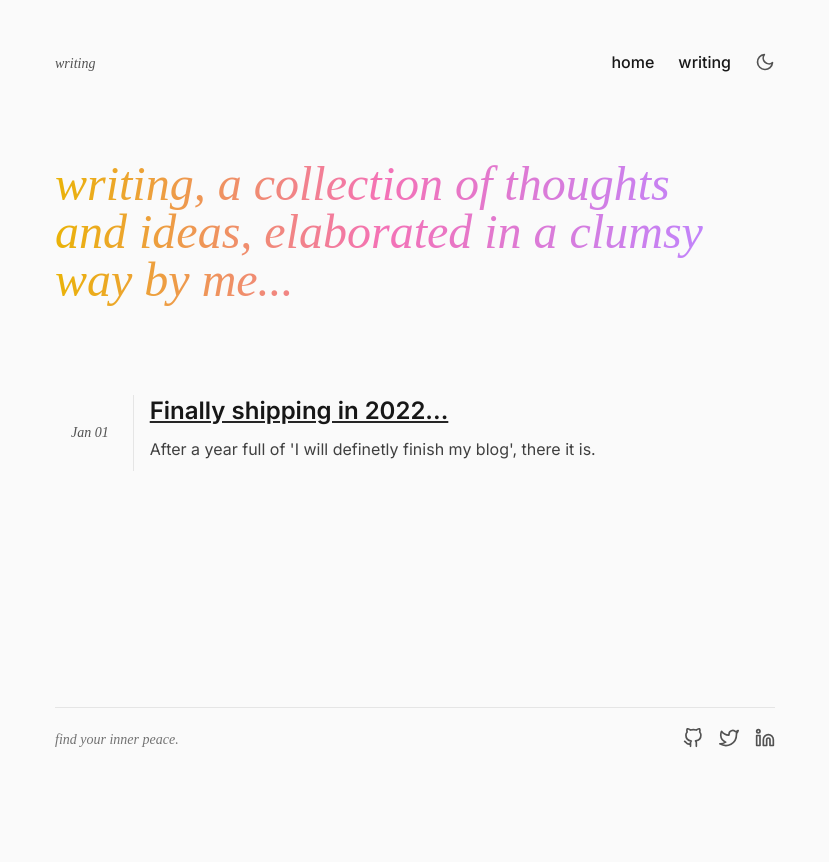
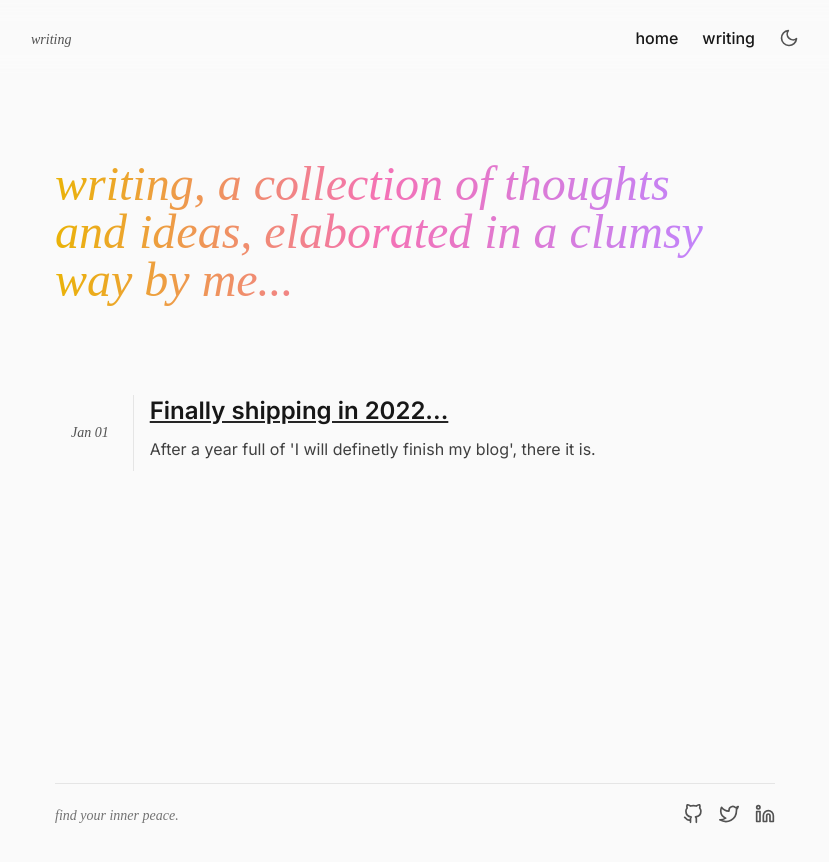
Before and after one commit to mariusflorescu/mariusflorescu.io, a Next.js app: page /writing in a window 1280 px wide. Shown: the top 862 px of the page, without its empty margins (225-1054 px from the left). Before the commit the page ends 800 px from the top, so only its background shows below. Built offline with nearby package versions, Linux system fonts and the light colour scheme; a web font is replaced by a local one.

Commit message:
sticky header, refactored container

```diff
--- a/components/Container/index.tsx
+++ b/components/Container/index.tsx
@@ -1,7 +1,11 @@
 import React from "react";
 
-const Container: React.FC = ({ children }) => {
-  return <div className="h-full container mx-auto p-6">{children}</div>;
-};
+const Container: React.FC<
+  React.DetailedHTMLProps<React.HTMLAttributes<HTMLDivElement>, HTMLDivElement>
+> = ({ children, ...props }) => (
+  <div className={`h-full container mx-auto ${props.className}`}>
+    {children}
+  </div>
+);
 
 export default Container;
--- a/components/Nav/index.tsx
+++ b/components/Nav/index.tsx
@@ -1,6 +1,7 @@
 import React from "react";
 import { useRouter } from "next/router";
 import Item from "./Item";
+import Container from "@components/Container";
 import ThemeChanger from "@components/ThemeChanger";
 
 type TRoute = {
@@ -13,7 +14,8 @@ const Nav = () => {
   const title = router.pathname?.split("/")[1];
 
   return (
-    <nav className="w-full py-6 flex justify-between items-center">
+    <nav className="p-6 sticky top-0 w-full backdrop-blur-lg backdrop-saturate-200">
+      <Container className="flex justify-between items-center">
         <span className="opacity-0 md:opacity-100 prose prose-neutral dark:prose-invert">
           <em className="text-neutral-600 dark:text-neutral-400 text-sm">
             {title === "" ? "home" : title}
@@ -29,6 +31,7 @@ const Nav = () => {
             <ThemeChanger />
           </li>
         </ul>
+      </Container>
     </nav>
   );
 };
--- a/layout/Main/index.tsx
+++ b/layout/Main/index.tsx
@@ -4,15 +4,17 @@ import Nav from "../../components/Nav";
 import Footer from "../../components/Footer";
 
 const Layout: React.FC = ({ children }) => (
-  <Container>
+  <div className="w-full h-full">
+    <Nav />
+    <Container className="p-6">
       <div className="w-full h-full flex flex-col">
-      <Nav />
         <article className="w-full py-3 grow prose prose-neutral dark:prose-invert">
           {children}
         </article>
         <Footer />
       </div>
     </Container>
+  </div>
 );
 
 export default Layout;
--- a/pages/writing.tsx
+++ b/pages/writing.tsx
@@ -14,7 +14,7 @@ const Writings: NextPage<TProps> = ({ writings }) => {
     <React.Fragment>
       <Meta
         title="writings"
-        description="writing, a collection of thoughts and ideas, elaborated in a clumsy way by me..."
+        description="writing, a collection of thoughts and ideas, elaborated in a clumsy way..."
       />
       <h1>
         writing, a collection of thoughts and ideas, elaborated in a clumsy way
```
Lines whose indentation alone changed are shown as unchanged.
